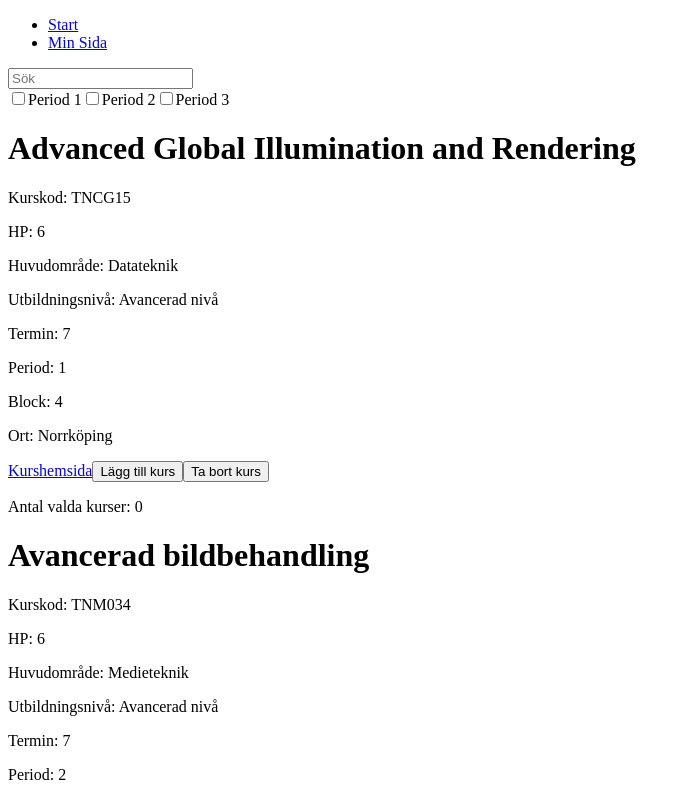
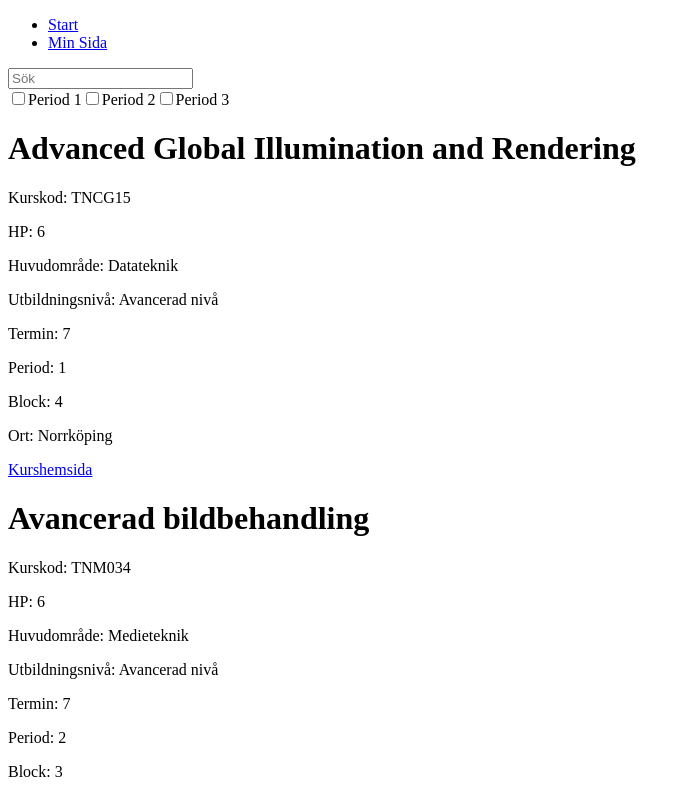
Before and after one commit to jronnefalk/lithe_val, a React (Create React App) app: page / in a window 1280 px wide. Shown: the top 797 px of the page, without its empty margins (0-691 px from the left). Built offline with nearby package versions, Linux system fonts and the light colour scheme.

Commit message:
Ändringar i min sida
Tagit bort det som gjorde att de sparade kurserna skickas över till min sida. Fungerade inte riktigt

```diff
--- a/src/App.js
+++ b/src/App.js
@@ -5,9 +5,7 @@ import { Link, Route, Routes } from "react-router-dom";
 import { MinSida } from "./pages/MinSida";
 import { Start } from "./pages/Start";
 
-
 function App() {
-
   return (
     <>
       <nav>
@@ -27,9 +25,7 @@ function App() {
         <Route path="/minasidor" element={<MinSida />} />
       </Routes>
     </>
-
-  )
-
+  );
 }
 
 export default App;
--- a/src/components/Kurs.js
+++ b/src/components/Kurs.js
@@ -2,14 +2,6 @@ import React from "react";
 
 export default function Kurs(props) {
   const kurs = props.kursdata;
-
-  const handleAddToCart = () => {
-    props.onAddToCart(kurs);
-  };
-
-  const handleRemoveFromCart = () => {
-    props.onRemoveFromCart(kurs);
-  };
 
   return (
     <>
@@ -23,10 +15,6 @@ export default function Kurs(props) {
       <p>Block: {kurs.block[0]}</p>
       <p>Ort: {kurs.ort}</p>
       <a href={kurs.url}>Kurshemsida</a>
-      <button onClick={handleAddToCart}>Lägg till kurs</button>
-      <button onClick={handleRemoveFromCart}>Ta bort kurs</button>
-      <p>Antal valda kurser: {props.cart.length}</p> {/* Display the number of courses in cart */}
-
     </>
   );
 }
--- a/src/pages/MinSida.js
+++ b/src/pages/MinSida.js
@@ -1,27 +1,11 @@
 import React from "react";
-import Kurs from "../components/Kurs";
 
-export function MinSida(props) {
-
-  const cart = props.cart;
-  const removeFromCart = props.onRemoveFromCart;
-  console.log(cart)
-
-return (
+export function MinSida() {
+  return (
     <div>
       <h2>Mina valda kurser</h2>
-      {cart.length > 0 ? (
-        cart.map((kurs) => (
-          <div key={kurs.kurskod}>
-            <Kurs kursdata={kurs} />
-            <button onClick={() => removeFromCart(kurs)}>Ta bort</button>
-          </div>
-        ))
-      ) : (
-        <p>Du har inte valt några kurser än.</p>
-      )}
     </div>
-);
+  );
 }
 
 export default MinSida;
--- a/src/pages/Start.js
+++ b/src/pages/Start.js
@@ -1,7 +1,7 @@
 import { useState } from "react";
 import React from "react";
 
-import { Link, Route, Routes } from "react-router-dom";
+import { Link } from "react-router-dom";
 // Data
 import kurser from "../webscraping/database.json";
 // Funktioner
@@ -9,28 +9,13 @@ import filterKurser from "../functions/filterKurser";
 // Komponenter
 import Kurs from "../components/Kurs";
 import Filters from "../components/Filters";
-import MinSida from "./MinSida";
-
 
 export function Start() {
+  const [query, setQuery] = useState("");
 
-    const [query, setQuery] = useState("");
-    const [cart, setCart] = useState([]);
+  const filteredKurser = filterKurser(kurser, query);
 
-    const addToCart = (kurs) => {
-      if (!cart.includes(kurs)) {
-        setCart([...cart, kurs]);
-      }
-    };
-
-    const removeFromCart = (kurs) => {
-      setCart(cart.filter((c) => c !== kurs));
-    };
-
-
-    const filteredKurser = filterKurser(kurser, query);
-
-    return (
+  return (
     <div className="App">
       <div>
         <input
@@ -43,21 +28,12 @@ export function Start() {
       </div>
 
       {filteredKurser.map((el) => (
-        <Kurs
-        key={el.kurskod}
-        kursdata={el}
-        cart={cart} // Pass the cart state as a prop
-        onAddToCart={addToCart}
-        onRemoveFromCart={removeFromCart}
-      />
-))}
+        <Kurs key={el.kurskod} kursdata={el} />
+      ))}
 
-
-      <Link to="/minasidor"><button>Gå till Mina Sidor</button></Link>
-        <Routes>
-        <Route path="/minasidor" element={<MinSida cart={cart} onRemoveFromCart={removeFromCart} onAddToCart={addToCart} />} />
-        </Routes>
-
+      <Link to="/minasidor">
+        <button>Gå till Mina Sidor</button>
+      </Link>
     </div>
   );
 }
```
Lines whose indentation alone changed are shown as unchanged.
